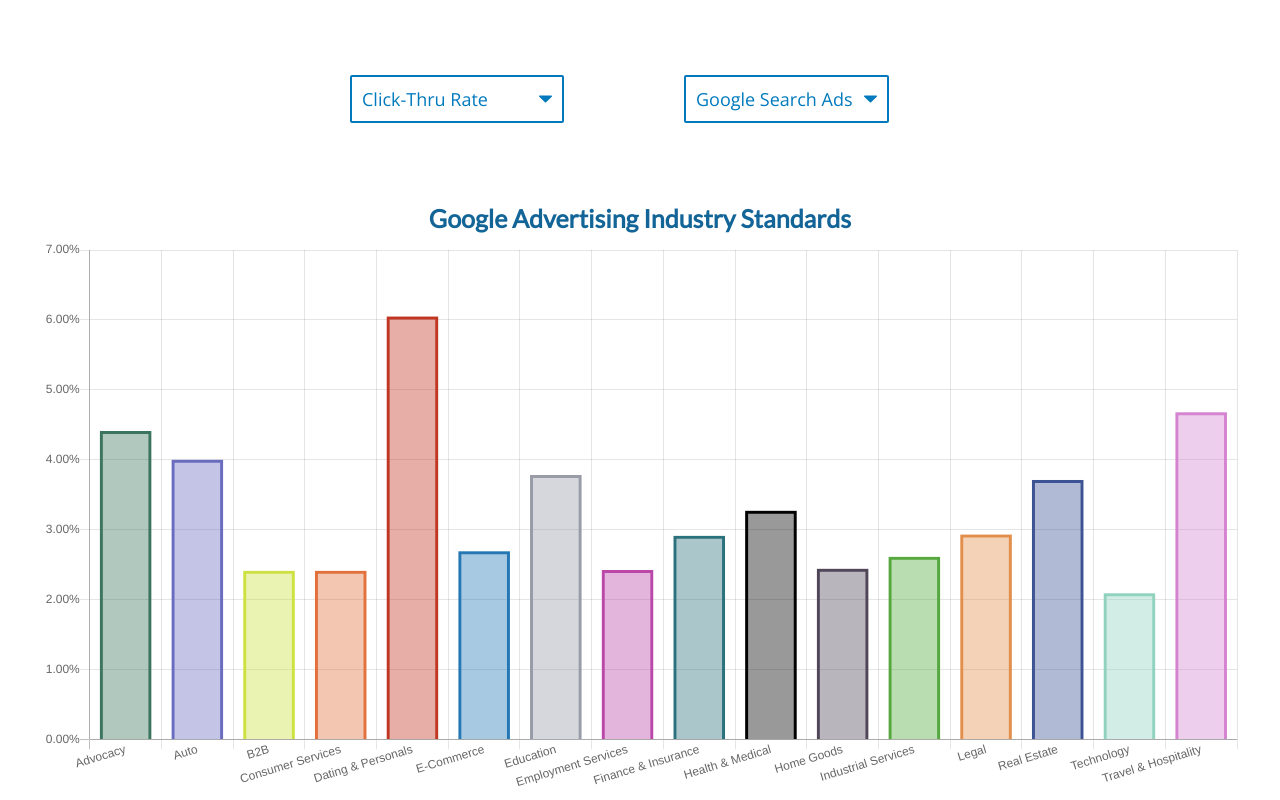
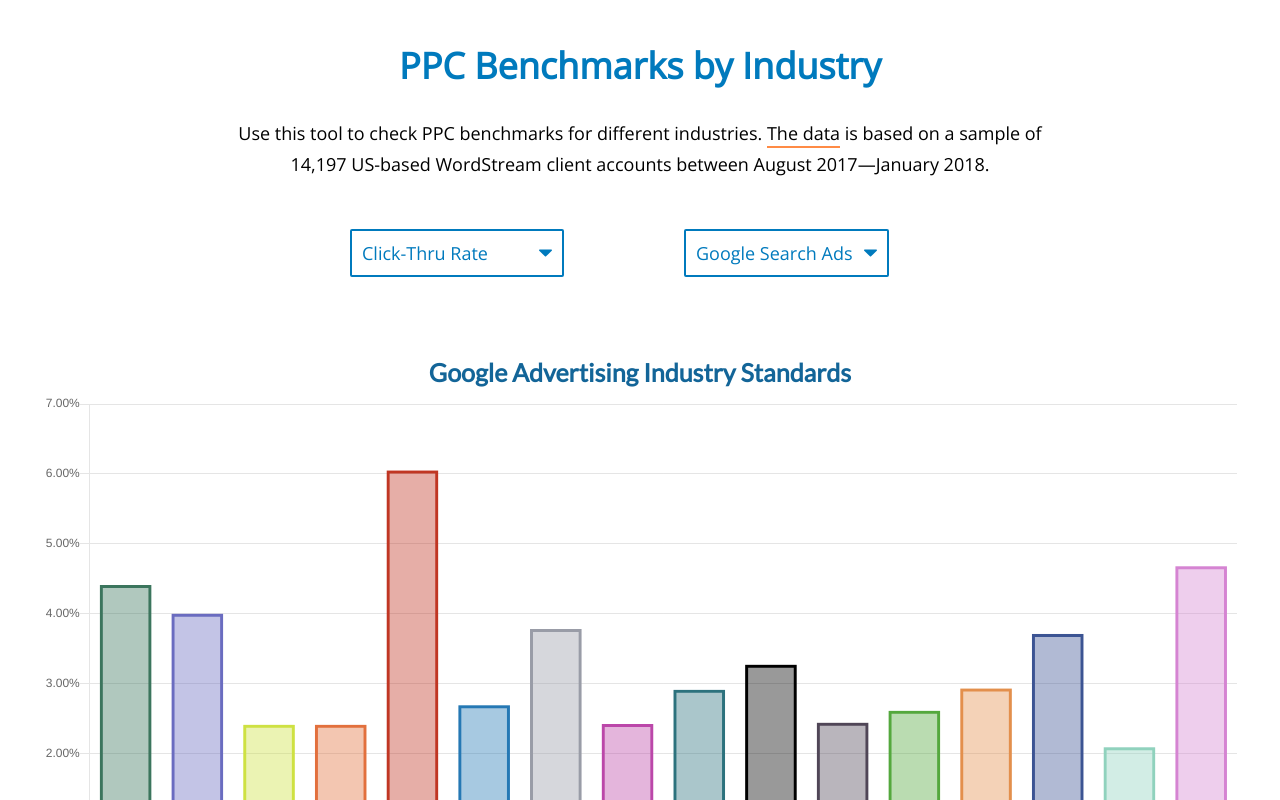
Before and after one commit to alexanderreardon/ppc-industry-benchmarks, a React (Create React App) app: page / in a window 1280 px wide. Shown: the top 800 px of the page. Built offline with nearby package versions, Linux system fonts and the light colour scheme.

Commit message:
Added title/description. Removed xAxes gridlines.

```diff
--- a/src/App.js
+++ b/src/App.js
@@ -1,4 +1,5 @@
 import React, { Component } from 'react';
+import Description from './Description';
 import MetricDropdown from './MetricDropdown.js';
 import NetworkDropdown from './NetworkDropdown.js';
 import BarChart from './BarChart.js';
@@ -29,6 +30,7 @@
     return (
 
       <div className="myApp" >
+        <Description />
         <div className="dropdowns">
           <MetricDropdown onChange={this.metricFilterUpdate.bind(this)} />
           <NetworkDropdown onChange={this.networkFilterUpdate.bind(this)} />
--- a/src/BarChart.js
+++ b/src/BarChart.js
@@ -148,6 +148,9 @@
           ticks: {
             // Prevents only showing a couple industry names
             autoSkip: false
+          },
+          gridLines: {
+            display: false
           }
         }
       ],
--- /dev/null
+++ b/src/Description.js
@@ -0,0 +1,15 @@
+import React, { Component } from 'react';
+
+export class Description extends Component {
+  render() {
+    return (
+      <div className="header">
+        <h1 className="title">PPC Benchmarks by Industry</h1>
+        <p className="description">Use this tool to check PPC benchmarks for different industries. <a href="https://www.wordstream.com/blog/ws/2016/02/29/google-adwords-industry-benchmarks">The data</a> is based on a sample of 14,197 US-based WordStream client accounts between August 2017—January 2018.
+        </p>
+      </div>
+    )
+  }
+}
+
+export default Description;
--- a/src/index.css
+++ b/src/index.css
@@ -14,7 +14,38 @@
 
 .myApp {
   max-width: 1200px;
+  margin: 50px auto 15px auto;
+}
+
+/* Title+Description styling */
+.header {
+  max-width: 850px;
   margin: 0 auto;
+  font-size: 18px;
+  line-height: 1.75em;
+}
+
+.title {
+  margin-bottom: 1em;
+  color: #007ABD;
+  text-align: center;
+}
+
+.description {
+  text-align: center;
+}
+
+.description a:hover {
+  color: #FF8B45;
+}
+
+.description a {
+  box-shadow: inset 0 -2px 0 #FF8B45;
+  transition: all .1s ease-in-out;
+  text-decoration: none;
+  color: black;
+  background-color: transparent;
+  padding: 3px 0;
 }
 
 /* Begin dropdown styling */
@@ -24,7 +55,7 @@
 }
 
 #metric-dropdown, #network-dropdown {
-  margin: 75px 60px 45px 60px;
+  margin: 30px 60px 45px 60px;
   font-size: 18px;
   font-family: 'Open Sans', 'Lato', sans-serif;
 }
```
